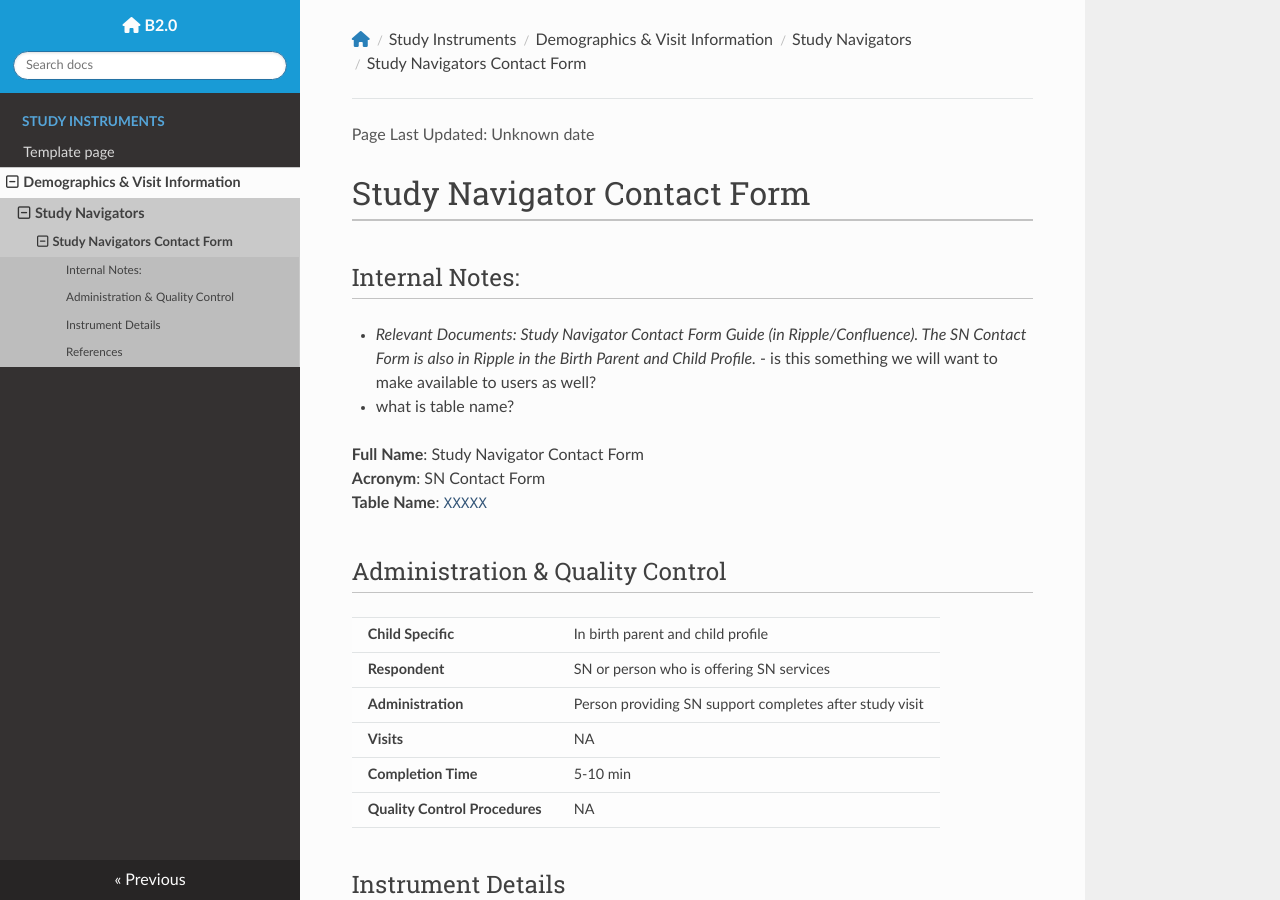
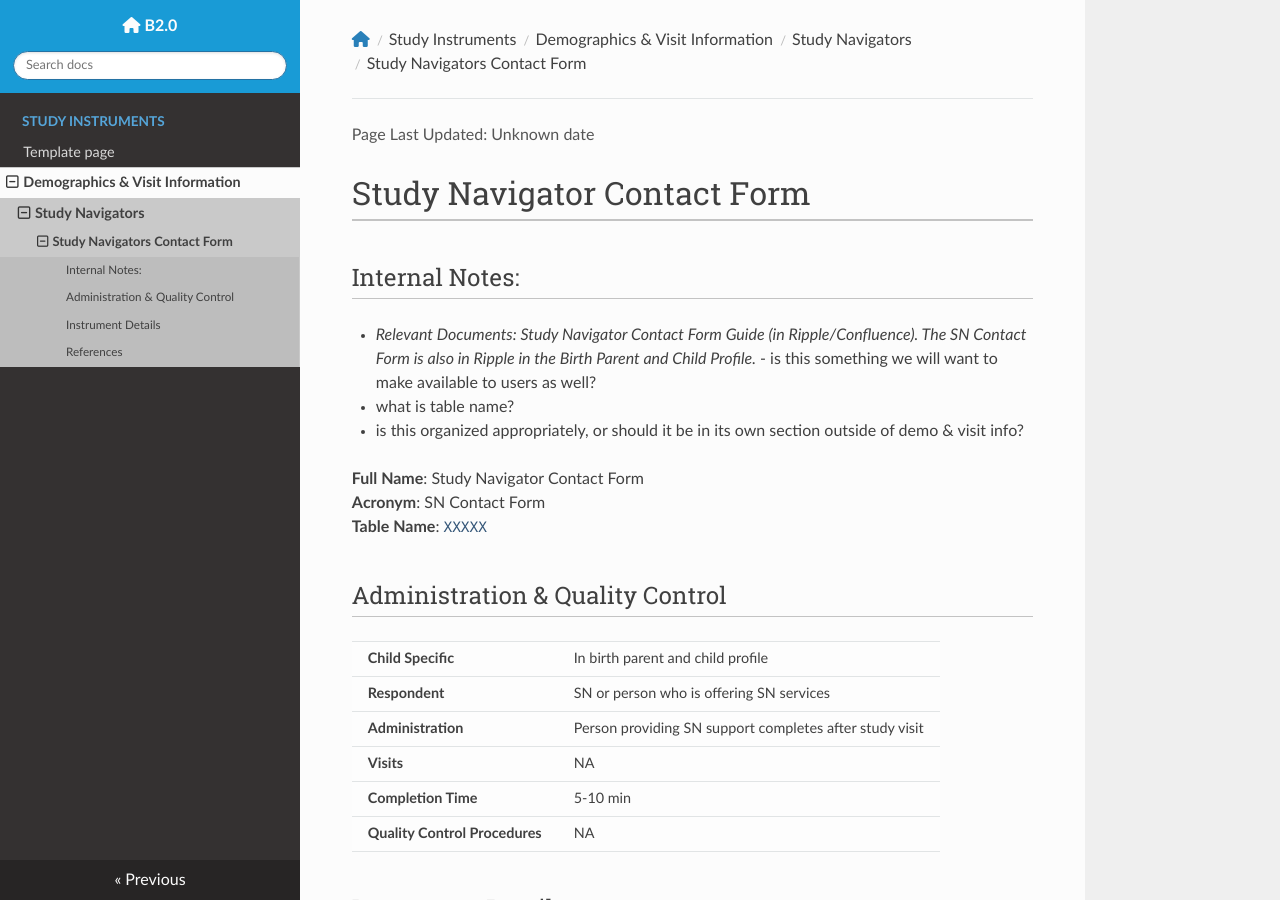
Before and after one commit to DCAN-Labs/beta-repo, an MkDocs documentation site: the page built from docs/instruments/study_navigators/index.md, in a window 1280 px wide and 900 px high. Built offline with MkDocs 1.6.1, drawn with Linux system fonts in a browser that asks for light colours; nearby versions of some CDN libraries.

Commit message:
extra note

```diff
--- a/docs/instruments/study_navigators/index.md
+++ b/docs/instruments/study_navigators/index.md
@@ -3,6 +3,7 @@
 ## Internal Notes:
 - *Relevant Documents: Study Navigator Contact Form Guide (in Ripple/Confluence). The SN Contact Form is also in Ripple in the Birth Parent and Child Profile.* - is this something we will want to make available to users as well?
 - what is table name?
+- is this organized appropriately, or should it be in its own section outside of demo & visit info?
 
 **Full Name**: Study Navigator Contact Form
 **Acronym**: SN Contact Form
```
